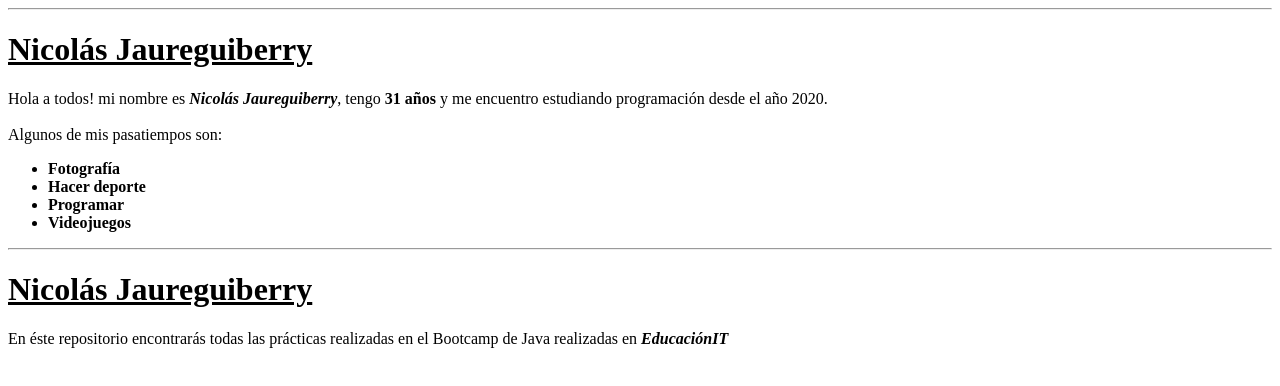
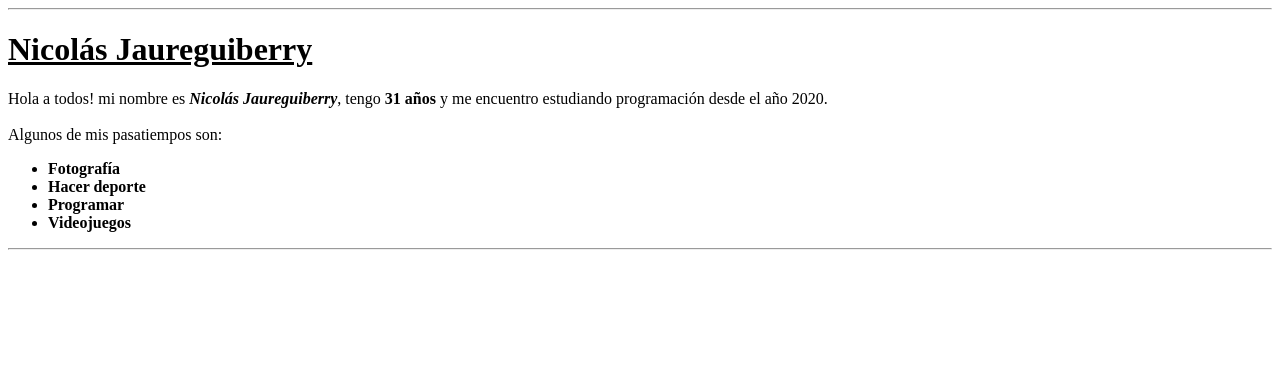
Before and after one commit to NJaureguiberry/Bootcamp-njaureguiberry, a plain HTML site: page index.html in a window 1280 px wide. Drawn offline with Linux system fonts and the light colour scheme.

Commit message:
Actualizacion index.html

```diff
--- a/index.html
+++ b/index.html
@@ -24,8 +24,3 @@
     <hr>
 </body>
 </html>
-
-
-<h1><u>Nicola&#769s Jaureguiberry</u></h1>
-
-<p>En &eacuteste repositorio encontrara&#769s todas las pra&#769cticas realizadas en el Bootcamp de Java realizadas en <b><em>EducaciónIT</em></b></p>
```
